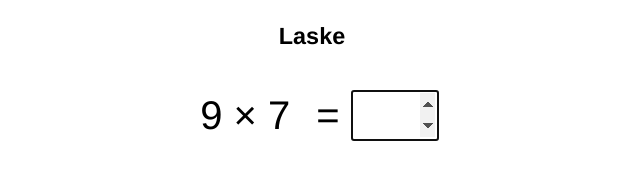
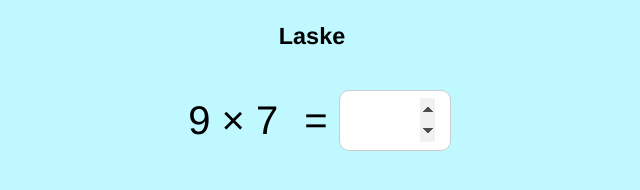
Before and after one commit to eeroan/kertotaulu, a plain HTML site: page index.html in a window 1280 px wide. Shown: the whole page, without its empty margins (328-968 px from the left). Drawn offline with Linux system fonts and the light colour scheme.

Commit message:
Finetune styles

```diff
--- a/kertotaulu.css
+++ b/kertotaulu.css
@@ -1,6 +1,7 @@
 body {
   font: 20px Helvetica, serif;
   text-align: center;
+  background: #bff9ff;
 }
 div {
   margin-top: 1em;
@@ -12,6 +13,11 @@ div {
 .vastaus {
   width: 2em;
   font-size: 40px;
+  border-radius: 10px;
+  border: 1px solid #ccc;
+  padding: 7px 15px;
+  display: inline-block;
+  outline: none;
 }
 .kysymys {
   text-align: center;
@@ -21,10 +27,10 @@ form {
   display: inline-block;
 }
 .tulos {
-  color: darkred;
+  color: #e00;
 }
 .correct {
-  color: green;
+  color: #00ce00;
 }
 .pisteet {
 }
```
